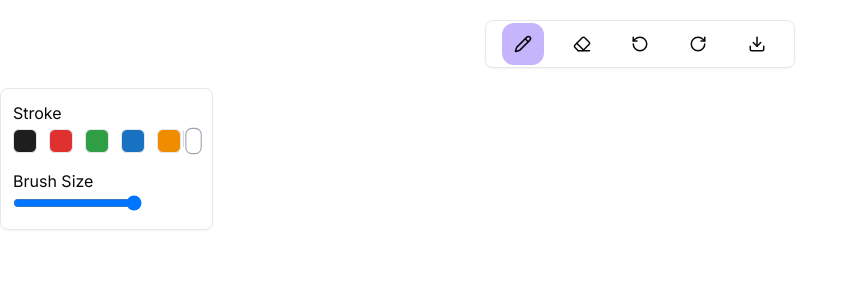
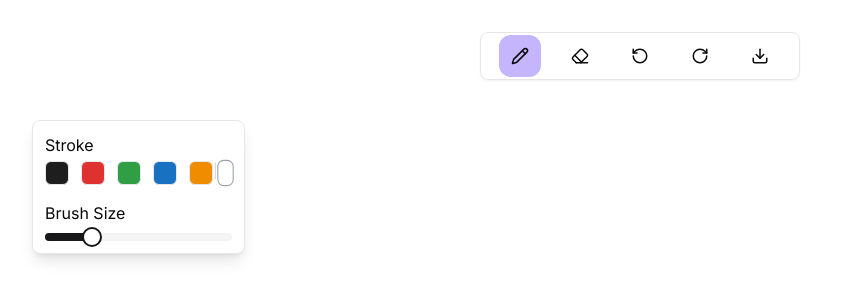
Before and after one commit to VilasSeaflux/excalidraw-clone, a Next.js app: page / in a window 1280 px wide. Shown: the top 300 px of the page, without its empty margins (0-863 px from the left). Built offline with nearby package versions, Linux system fonts and the light colour scheme.

Commit message:
feat: handle canvas line draw | added shadcn slider

```diff
--- a/package.json
+++ b/package.json
@@ -9,6 +9,7 @@
     "lint": "next lint"
   },
   "dependencies": {
+    "@radix-ui/react-slider": "^1.2.0",
     "@reduxjs/toolkit": "^2.2.7",
     "class-variance-authority": "^0.7.0",
     "clsx": "^2.1.1",
--- a/src/app/page.tsx
+++ b/src/app/page.tsx
@@ -1,11 +1,13 @@
 import Menu from '@/components/organisms/Menu';
 import { Toolbox } from '@/components/organisms/Toolbox';
+import Board from '@/components/wrappers/Board';
 
 export default function Home() {
   return (
     <main>
-      <Menu />
-      <Toolbox />
+        <Menu />
+        <Toolbox />
+       <Board />
     </main>
   );
 }
--- a/src/components/organisms/Menu/index.tsx
+++ b/src/components/organisms/Menu/index.tsx
@@ -38,8 +38,8 @@ export default function Menu() {
         dispatch(menuItemClick(name));
     }
     return (
-        <div className='m-5'>
-            <div className='shadow-sm flex flex-row w-1/4 py-[2px]  mx-auto items-center justify-evenly border border-gray-200 rounded-lg'>
+        <div className='m-5 absolute top-3 left-0 right-0 bg-white w-1/4 mx-auto'>
+            <div className='shadow-sm flex flex-row py-[2px]  mx-auto items-center justify-evenly border border-gray-200 rounded-lg'>
                 {
                     items.map((item, index) => (
                         <div
--- a/src/components/organisms/Toolbox/index.tsx
+++ b/src/components/organisms/Toolbox/index.tsx
@@ -6,6 +6,7 @@ import { useAppDispatch, useAppSelector } from '@/hooks/store';
 import { menuItemClick } from '@/lib/slice/menuSlice';
 import { changeBrushSize, changeColor } from '@/lib/slice/toolboxSlice';
 import { AnyARecord } from 'dns';
+import { Slider } from '@/components/ui/slider';
 
 type Props = {
 
@@ -23,14 +24,14 @@ export const Toolbox: React.FC<Props> = ({
     const showBrushToolOption = activeMenuItem === MENU_ITEMS.PENCIL || activeMenuItem === MENU_ITEMS.ERASER;
 
     /** HANDLERS */
-    const handleUpdateBrushSize = (e: any) => {
-        dispatch(changeBrushSize({item: activeMenuItem, size: e.target.value}))
+    const handleUpdateBrushSize = (num: number[]) => {
+        dispatch(changeBrushSize({item: activeMenuItem, size: num[0]}))
     }
     const handleUpdateColor = (newColor: string) => {
         dispatch(changeColor({item: activeMenuItem, color: newColor}))
     }
     return (
-        <section className='border border-gray-200 rounded-lg p-3 w-1/6 shadow-sm'>
+        <section className='border border-gray-200 rounded-lg p-3 w-1/6 shadow-lg z-50 absolute top-[15vh] bg-white left-8'>
             <div className='flex flex-col items-start justify-center space-y-4'>
                 {showStrokeToolOption &&
                     (
@@ -64,11 +65,14 @@ export const Toolbox: React.FC<Props> = ({
                 {
                     showBrushToolOption &&
                     (
-                        <div>
+                        <div className='w-full'>
                             <h1>Brush Size</h1>
-                            <div>
-                                <input type='range' min={1} max={10} step={1} onChange={handleUpdateBrushSize} />
-                            </div>
+                            <Slider
+                                min={1}
+                                max={10}
+                                defaultValue={[3]}
+                                onValueChange={handleUpdateBrushSize}
+                                className='outline-black active:outline-black w-full mt-2' />
                         </div>
                     )
                 }
--- /dev/null
+++ b/src/components/ui/slider.tsx
@@ -0,0 +1,28 @@
+"use client"
+
+import * as React from "react"
+import * as SliderPrimitive from "@radix-ui/react-slider"
+
+import { cn } from "@/lib/utils"
+
+const Slider = React.forwardRef<
+  React.ElementRef<typeof SliderPrimitive.Root>,
+  React.ComponentPropsWithoutRef<typeof SliderPrimitive.Root>
+>(({ className, ...props }, ref) => (
+  <SliderPrimitive.Root
+    ref={ref}
+    className={cn(
+      "relative flex w-full touch-none select-none items-center",
+      className
+    )}
+    {...props}
+  >
+    <SliderPrimitive.Track className="relative h-2 w-full grow overflow-hidden rounded-full bg-secondary">
+      <SliderPrimitive.Range className="absolute h-full bg-primary" />
+    </SliderPrimitive.Track>
+    <SliderPrimitive.Thumb className="block h-5 w-5 rounded-full border-2 border-primary bg-background ring-offset-background transition-colors focus-visible:outline-none focus-visible:ring-2 focus-visible:ring-ring focus-visible:ring-offset-2 disabled:pointer-events-none disabled:opacity-50" />
+  </SliderPrimitive.Root>
+))
+Slider.displayName = SliderPrimitive.Root.displayName
+
+export { Slider }
--- a/src/components/wrappers/Board/index.tsx
+++ b/src/components/wrappers/Board/index.tsx
@@ -1,12 +1,73 @@
-import React from 'react';
+'use client'
+import { useAppSelector } from '@/hooks/store';
+import React, { useEffect, useRef, useState } from 'react';
 
 type Props = {
 
 }
 const Board: React.FC<Props> = () => {
-    return (
-        <div>index</div>
-    );
+    const canvasRef = useRef<HTMLCanvasElement | null>(null);
+    const shouldDraw = useRef(false);
+
+    const {activeMenuItem} = useAppSelector(state => state.menu);
+    const {color, size} = useAppSelector(state => state.toolbox[activeMenuItem]);
+
+    console.log('color', color);
+    useEffect(() => {
+        if(!canvasRef.current) return;
+
+        const canvas: HTMLCanvasElement = canvasRef.current;
+        const context: CanvasRenderingContext2D | null = canvas.getContext('2d');
+
+
+        const handleChangeConfig = () => {
+            context.strokeStyle = color;
+            context.lineWidth = size;
+        }
+
+        handleChangeConfig();
+    }, [size, color]);
+
+    /** MOUNTED */
+    useEffect(() => {
+        if(!canvasRef.current) return;
+
+        const canvas: HTMLCanvasElement = canvasRef.current;
+        const context: CanvasRenderingContext2D | null = canvas.getContext('2d');
+
+        const handleMouseDown = (e: MouseEvent) => {
+            shouldDraw.current = true;
+            context?.beginPath();
+            context?.moveTo(e.clientX, e.clientY);
+        };
+
+        const handleMouseMove = (e: MouseEvent) => {
+            if(shouldDraw.current){
+                context?.lineTo(e.clientX, e.clientY);
+                context?.stroke();
+            }
+        }
+
+        const handleMouseUp = (e: MouseEvent) => {
+            shouldDraw.current = false;
+        }
+
+        canvas.addEventListener('mousedown', handleMouseDown);
+        canvas.addEventListener('mousemove', handleMouseMove);
+        canvas.addEventListener('mouseup', handleMouseUp);
+
+        canvas.width = window.innerWidth;
+        canvas.height = window.innerHeight;
+
+        return () => {
+            canvas.removeEventListener('mousedown', handleMouseDown);
+            canvas.removeEventListener('mousemove', handleMouseMove);
+            canvas.removeEventListener('mouseup', handleMouseUp);
+        }
+    }, []);
+
+
+    return (<canvas ref={canvasRef} className='-0'></canvas>);
 };
 
 export default Board;
```
Also changed, not shown: 1 other file (tests, documents, lock files or other folders).
